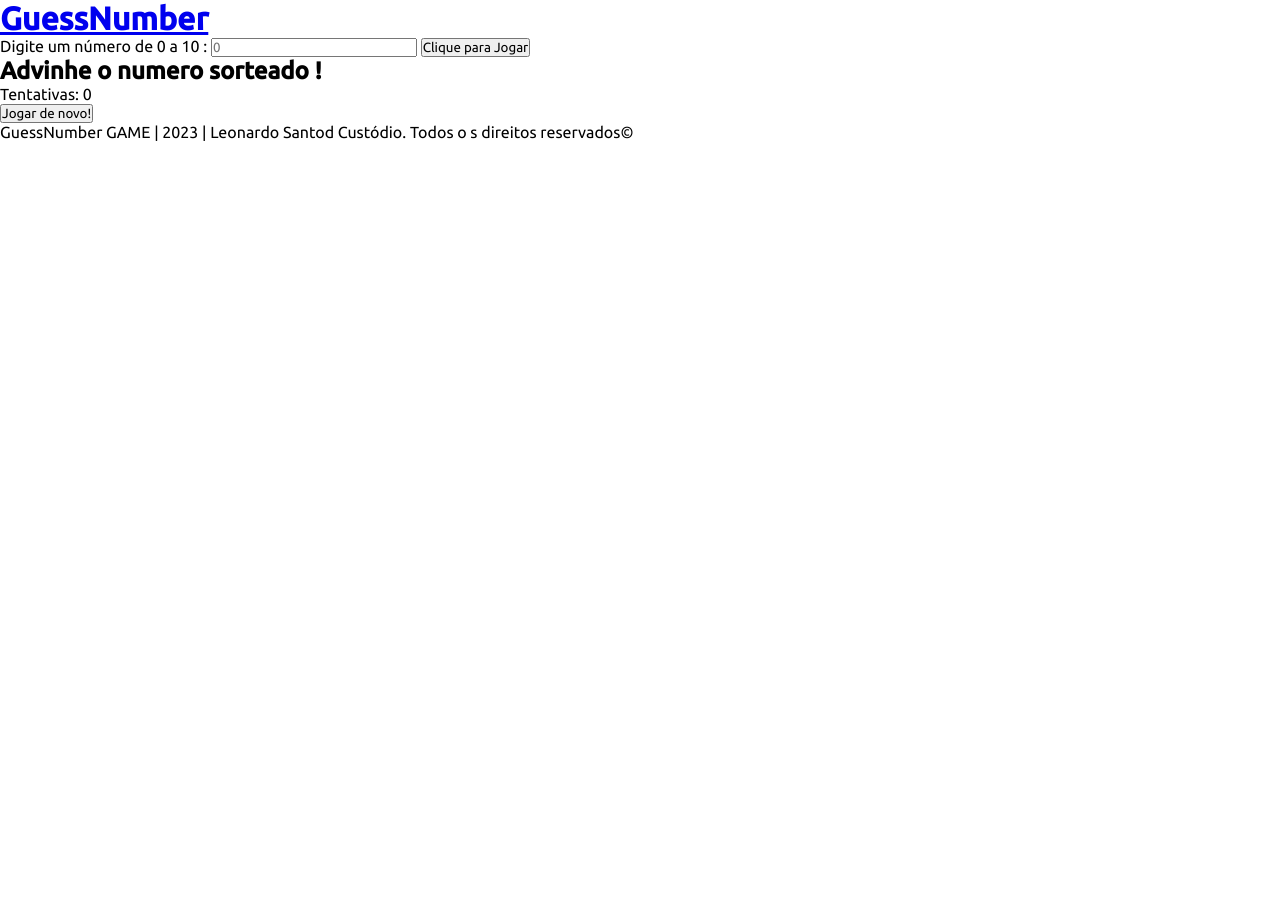
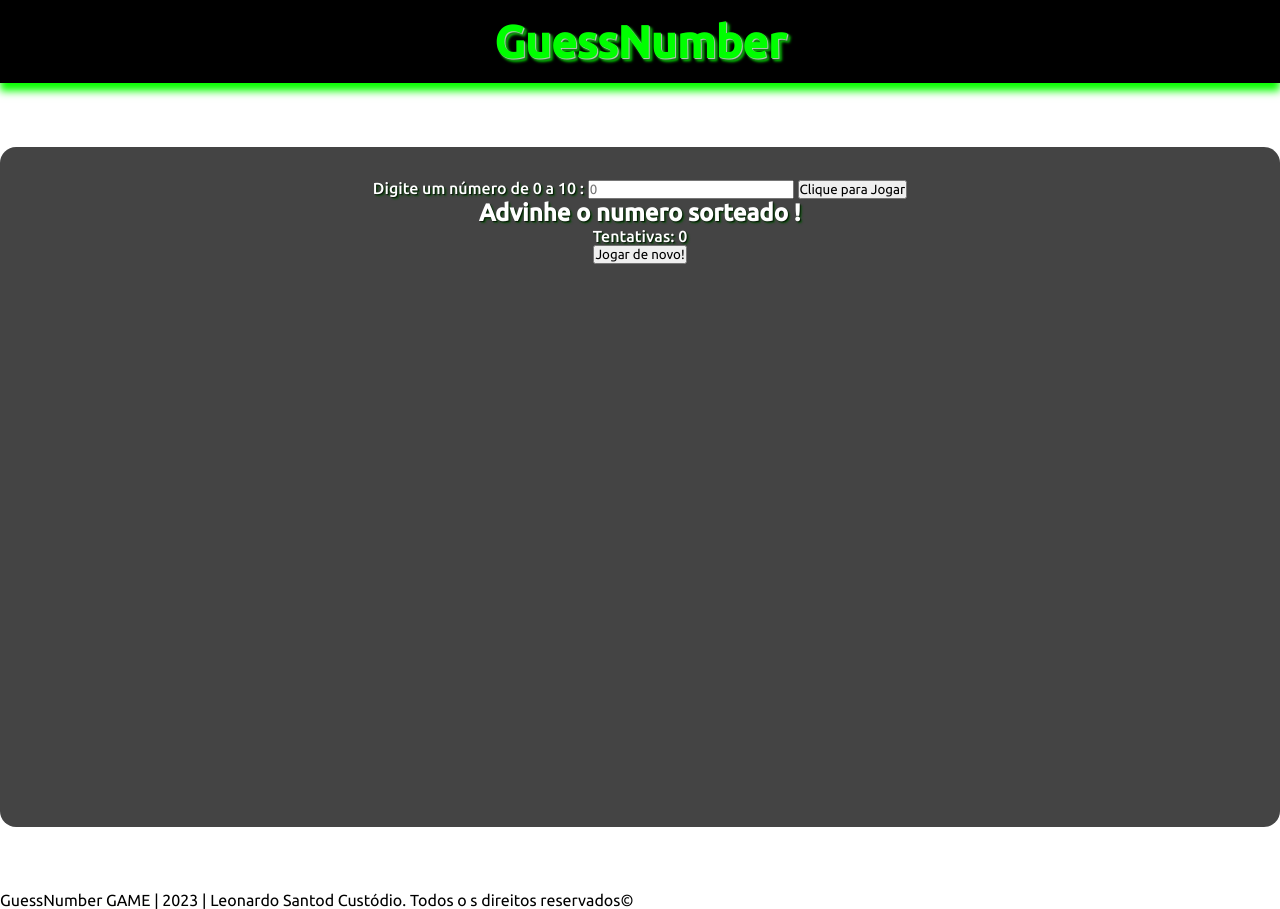
Before and after one commit to leoo1992/GuessNumber, a plain HTML site: page index.html in a window 1280 px wide. Before the commit the page ends 800 px from the top, so only its background shows below. Drawn offline with Linux system fonts and the light colour scheme.

Commit message:
ediçoes no CSS

```diff
--- a/css/styles.css
+++ b/css/styles.css
@@ -16,5 +16,55 @@ margin: 0;
 padding: 0;
 box-sizing: border-box;
 font-family: 'ubuntu', sans-serif;
-te
+text-decoration: none;
 }
+
+/*      ______________HEADER________________*/
+
+header {
+width: 100%;
+text-align: center ;
+padding: 1rem;
+box-shadow: 0px 8px 8px rgb(9, 255, 1);
+background-color: black;
+text-shadow: 1px 1px 1px rgba(255, 255, 255, 0.726) , 2px 2px 2px rgb(16, 80, 16) , 3px 3px 3px rgb(0, 255, 0);
+
+}
+
+header a h1{
+    color:lime;
+    font-size: 2.8rem ;
+    font-weight: 1000;
+}
+
+
+/*________________  CONTAINER ________*/
+
+.container{
+    width: 100%;
+    height: 85vh;
+    display: flex;
+    flex-direction: column;
+    align-items: center;
+    justify-content: flex-start;
+    background-color: rgba(0, 0, 0, 0.733);
+    color: white;
+    font-weight: 500;
+    text-shadow: 1px 1px 1px rgba(0, 0, 0, 0.726) , 2px 2px 2px rgb(16, 80, 16);
+
+}
+
+/* _____FORM __________ */
+
+main {
+background-color:blue ;
+display: flex;
+flex-direction: column;
+width: 40%;
+padding: 2rem ;
+margin-top: 5%;
+margin-bottom: 5%;
+border-radius: 1rem;
+text-align: center;
+justify-content: center;
+}
```
